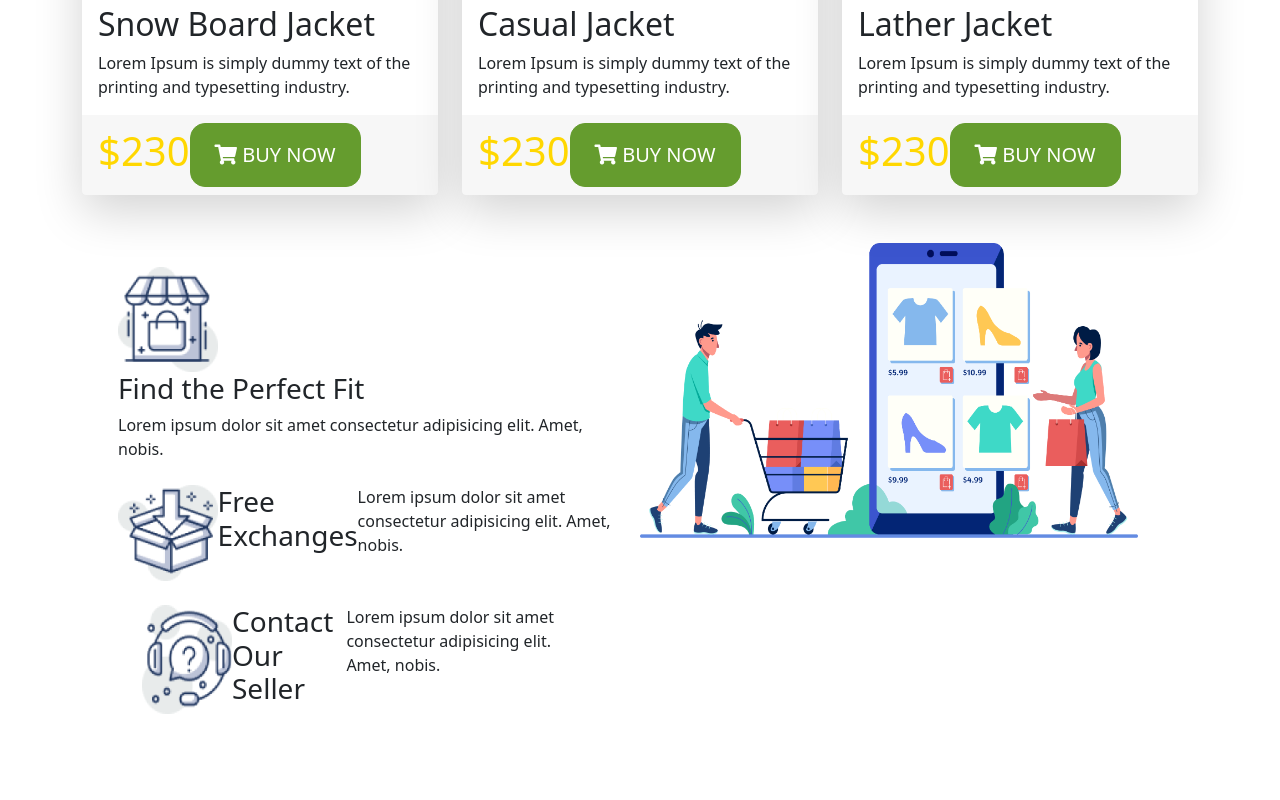
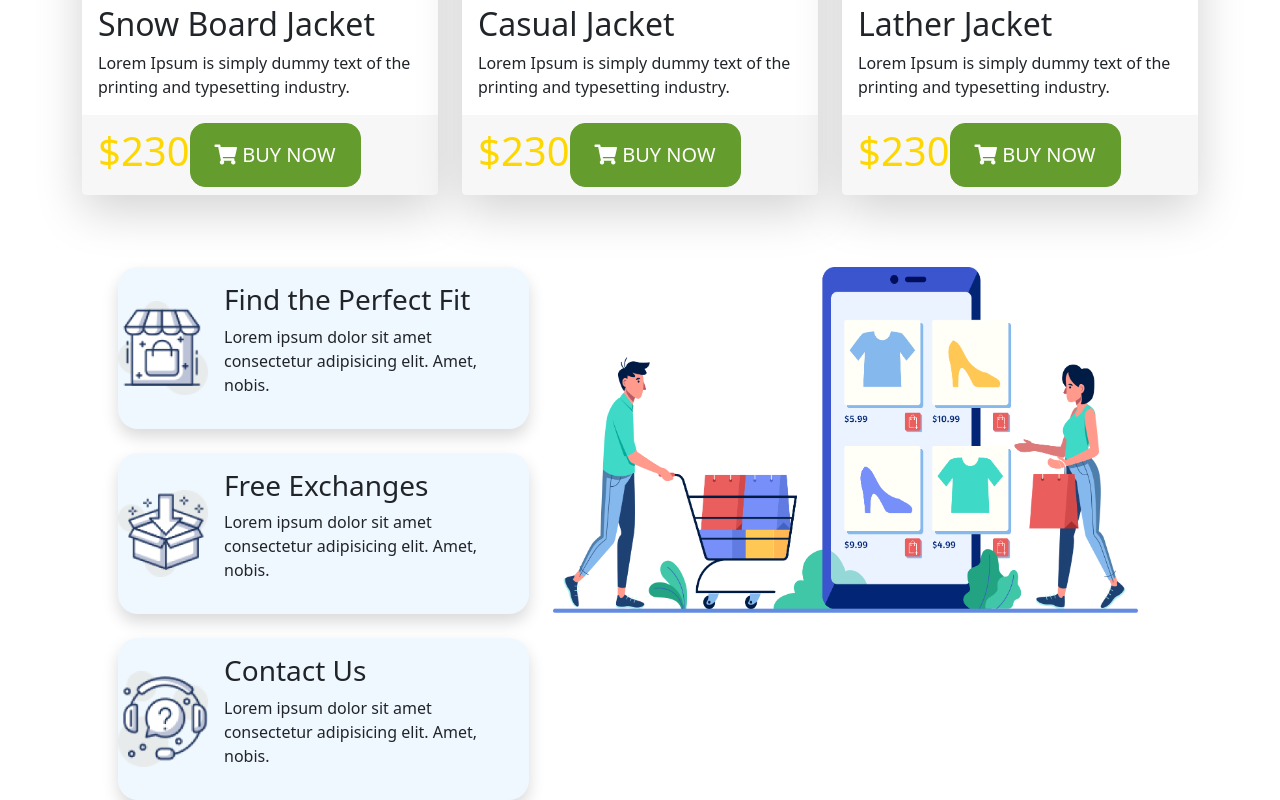
Before and after one commit to nurulrahat/e-com-bazar, a plain HTML site: page index.html in a window 1280 px wide. Shown: the part 2030-2830 px from the top of the page. Before the commit the page ends 2744 px from the top, so only its background shows below. Drawn offline with nearby package versions, Linux system fonts and the light colour scheme.

Commit message:
final update

```diff
--- a/index.html
+++ b/index.html
@@ -197,27 +197,46 @@
     <!-- MEN Item SECTION CLOSE -->
 
     <section class="container mt-5 policies ">
-      <div class="container row">
-        <div class="col-md-6 d-inline-block">
+      <div class="container row d-flex ">
 
-          <div class="col-12 mt-4 ">
-              <img class="img-fluid" style="width: 20%;" src="images/image 12.png" alt="">
-              <h3 class="" >Find the Perfect Fit</h3>
-              <p d>Lorem ipsum dolor sit amet consectetur adipisicing elit. Amet, nobis.</p>
+        <div class="col-md-5 order-2 order-md-1">
+
+          <div  style="background-color:aliceblue; " class="mt-4 d-md-flex border-shape shadow align-items-md-center ">
+            <div  class="">
+              <img  style="width: 90px" class="" src="images/image 12.png" alt="">
             </div>
-            <div class="col-12 mt-4 d-flex">
-              <img class="img-fluid" style="width: 20%;" src="images/image 13.png" alt="">
-              <h3>Free Exchanges</h3>
-              <p>Lorem ipsum dolor sit amet consectetur adipisicing elit. Amet, nobis.</p>
+
+              <div class="m-3">
+                <h3 class="" >Find the Perfect Fit</h3>
+                <p>Lorem ipsum dolor sit amet consectetur adipisicing elit. Amet, nobis.</p>
+              </div>
+
             </div>
-            <div class=" container col-12 mt-4 d-flex">
-              <img class="img-fluid" style="width: 20%;" src="images/image 14.png" alt="">
-              <h3>Contact Our Seller</h3>
-              <p>Lorem ipsum dolor sit amet consectetur adipisicing elit. Amet, nobis.</p>
-            </div>
-          </div>
+            <div  style="background-color:aliceblue; " class="mt-4 d-md-flex border-shape shadow align-items-md-center ">
+              <div  class="">
+                <img  style="width: 90px" class="" src="images/image 13.png" alt="">
+              </div>
 
-      <div class="col-md-6">
+                <div class="m-3">
+                  <h3 class="" >Free Exchanges</h3>
+                  <p>Lorem ipsum dolor sit amet consectetur adipisicing elit. Amet, nobis.</p>
+                </div>
+
+              </div>
+              <div  style="background-color:aliceblue; " class="mt-4 d-md-flex border-shape shadow align-items-md-center ">
+                <div  class="">
+                  <img  style="width: 90px" class="" src="images/image 14.png" alt="">
+                </div>
+
+                  <div class="m-3">
+                    <h3 class="" >Contact Us</h3>
+                    <p>Lorem ipsum dolor sit amet consectetur adipisicing elit. Amet, nobis.</p>
+                  </div>
+
+                </div>
+              </div>
+
+      <div class="col-md-7 order-1 order-md-2 mt-4">
         <img style="width: 100%;" src="images/XMLID 1.png" alt="">
       </div>
 
--- a/style.css
+++ b/style.css
@@ -49,3 +49,6 @@ font-family: 'Bebas Neue', cursive; */
 .card-body{
 
 }
+.border-shape{
+    border-radius: 20px;
+}
```
